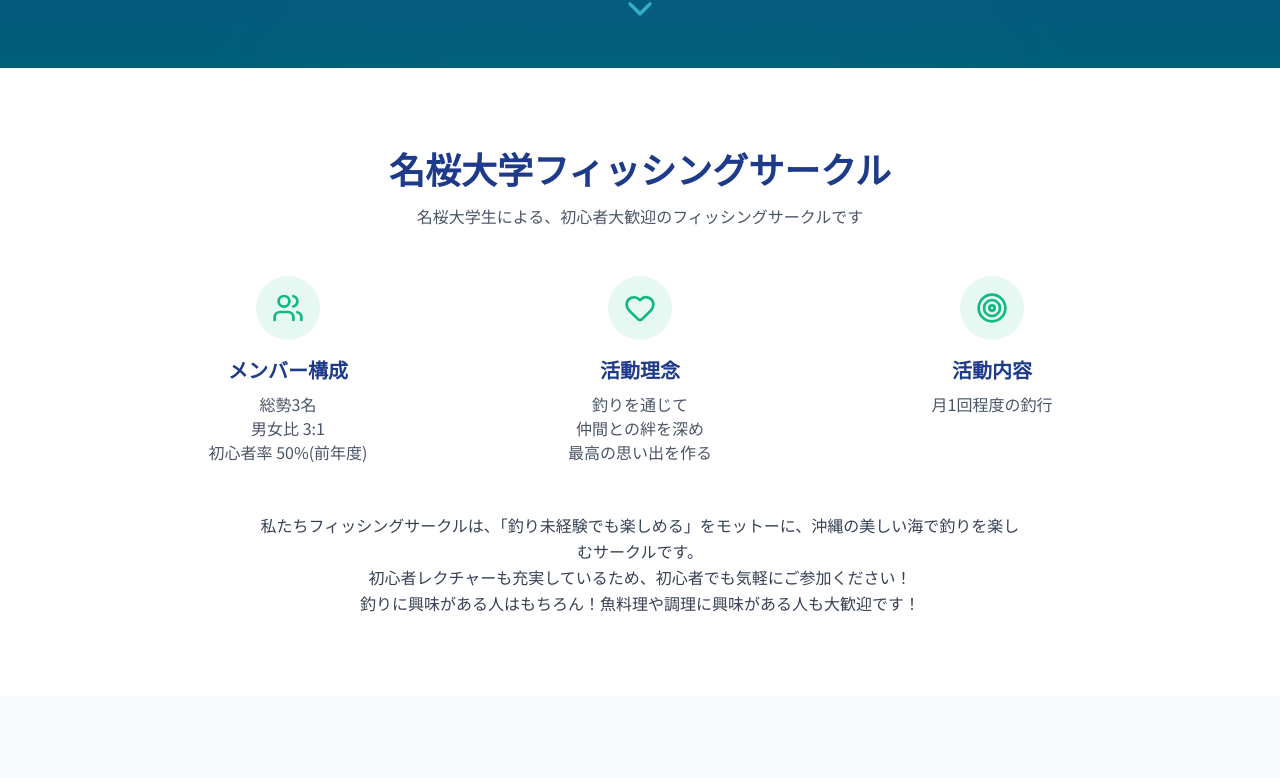
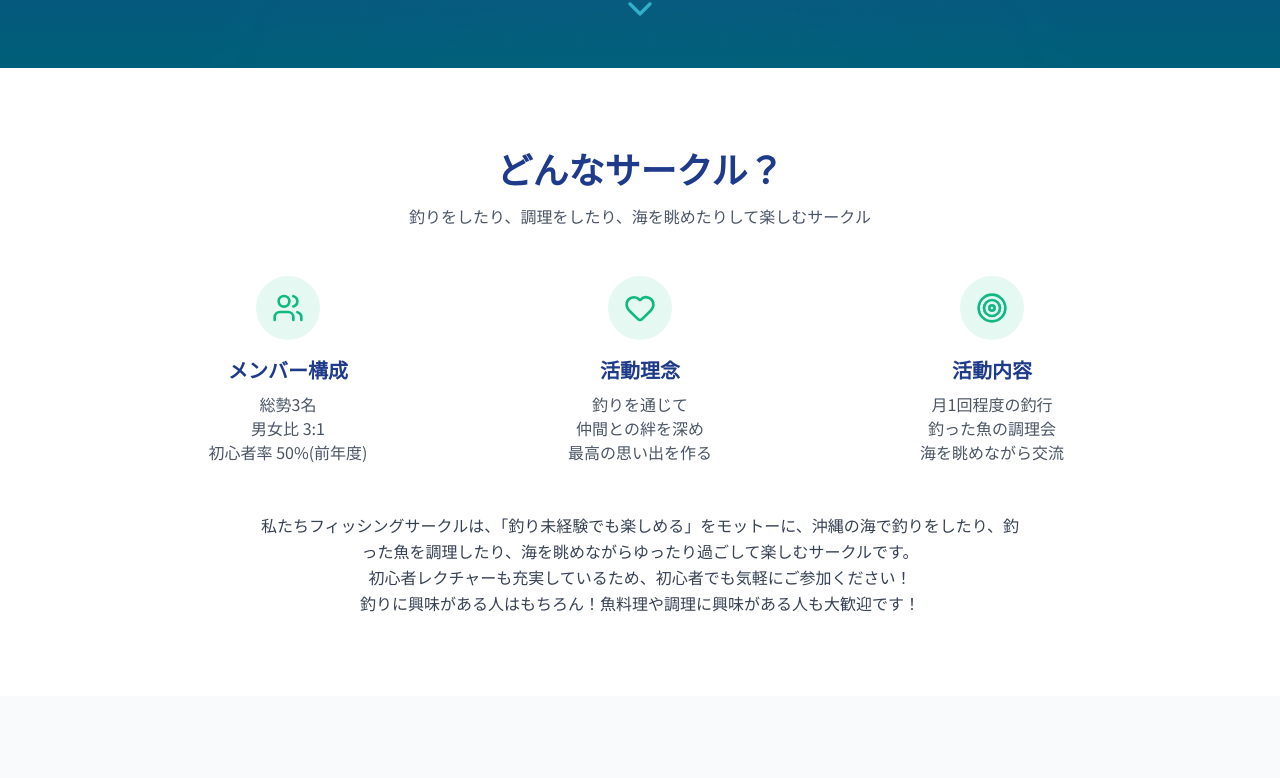
Before and after one commit to ym-410/meio-fishing-circle, a Next.js app: page / in a window 1280 px wide. Shown: the part 732-1510 px from the top of the page. Built offline with nearby package versions, Linux system fonts and the light colour scheme; a web font is replaced by a local one.

Commit message:
UI大幅変更branch作成

```diff
--- a/components/sections/AboutSection.tsx
+++ b/components/sections/AboutSection.tsx
@@ -14,16 +14,14 @@
         <SectionTitle
           title={
             <>
-              <span className="whitespace-nowrap">名桜大学</span>
-              <br className="sm:hidden" />
-              <span className="whitespace-nowrap">フィッシングサークル</span>
+              <span className="whitespace-nowrap">どんなサークル？</span>
             </>
           }
           subtitle={
             <>
-              名桜大学生による、
+              釣りをしたり、調理をしたり、
               <br className="sm:hidden" />
-              初心者大歓迎のフィッシングサークルです
+              海を眺めたりして楽しむサークル
             </>
           }
         />
@@ -68,7 +66,9 @@
               活動内容
             </h3>
             <p className="text-gray-600">
-              月1回程度の釣行<br /><br />
+              月1回程度の釣行<br />
+              釣った魚の調理会<br />
+              海を眺めながら交流
             </p>
           </div>
         </div>
@@ -80,7 +80,9 @@
             <span className="whitespace-nowrap">「釣り未経験でも楽しめる」</span>
             をモットーに、
             <br className="sm:hidden" />
-            沖縄の美しい海で釣りを楽しむサークルです。
+            沖縄の海で釣りをしたり、釣った魚を調理したり、
+            <br className="sm:hidden" />
+            海を眺めながらゆったり過ごして楽しむサークルです。
             <br />
             初心者レクチャーも充実しているため、
             <br className="sm:hidden" />
--- a/components/ui/FeatureCard.tsx
+++ b/components/ui/FeatureCard.tsx
@@ -22,7 +22,7 @@
       <div className="w-14 h-14 bg-ocean-emerald/10 rounded-lg flex items-center justify-center mb-4 mx-auto">
         <Icon className="w-8 h-8 text-ocean-emerald" />
       </div>
-      <h3 className="text-xl font-bold text-ocean-navy mb-2">{title}</h3>
+      <h3 className="text-xl font-bold text-ocean-navy mb-2 ">{title}</h3>
       <p className="text-gray-600">{description}</p>
     </div>
   );
```
